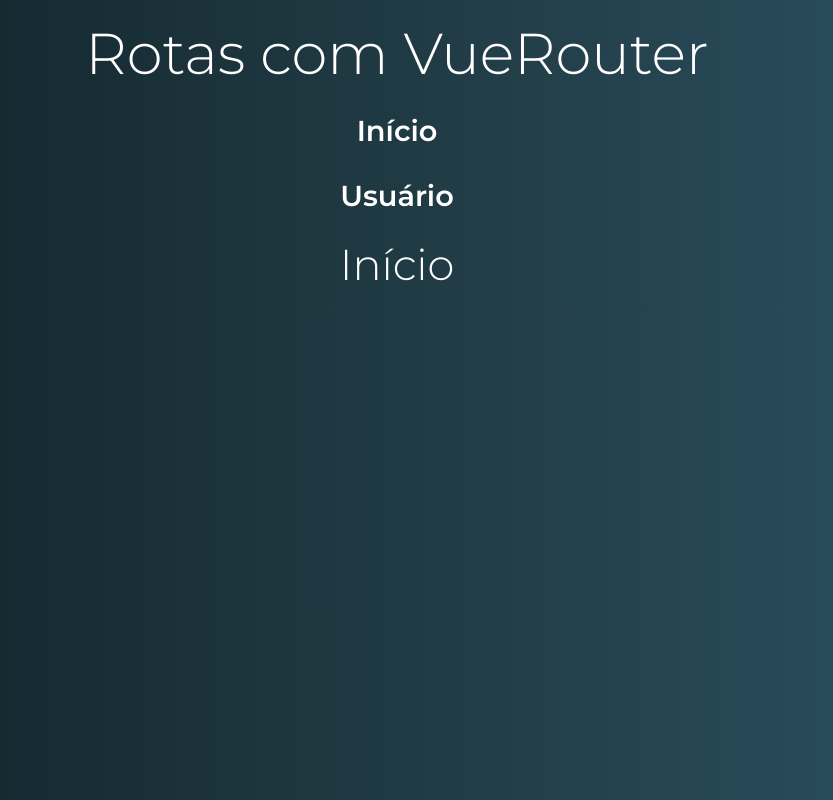
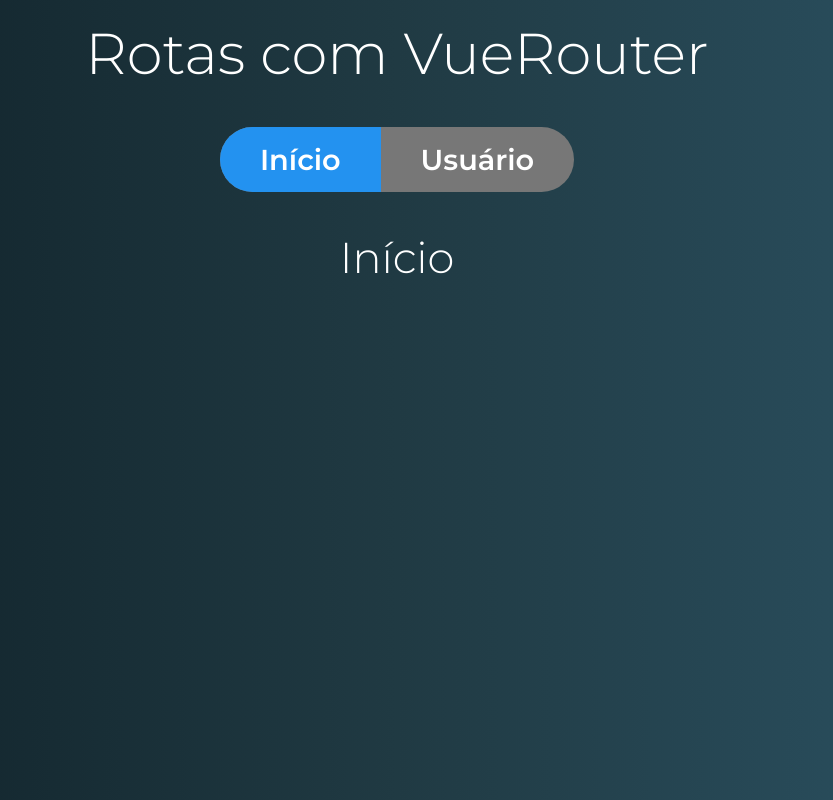
Before and after one commit to CURSOSDEVS/VUE-JS-ROTAS-VUE-ROUTER, a Vue app in the folder rotas-exercicios/: page / in a window 1280 px wide. Shown: the whole page, without its empty margins (243-1076 px from the left). Built offline with nearby package versions, Linux system fonts and the light colour scheme.

Commit message:
Estilizando o link ativo do menu

```diff
--- a/rotas-exercicios/src/components/template/Menu.vue
+++ b/rotas-exercicios/src/components/template/Menu.vue
@@ -1,10 +1,14 @@
 <template>
     <nav class="menu">
-        <!-- <router-link to="/">Início</router-link>
-        <router-link to="/usuario">Usuário</router-link> -->
-        <router-link v-for="item in itensMenu" :key="item.tag"
-            :to="item.tag"
-            >{{item.title}}</router-link>
+        <ul>
+            <router-link v-for="item in itensMenu" :key="item.tag"
+                :to="item.tag"
+                tag="li"
+                active-class="active"
+                exact
+                ><a>{{item.title}}</a>
+            </router-link>
+        </ul>
     </nav>
 </template>
 
```
Also changed, not shown: 1 other file (tests, documents, lock files or other folders).
